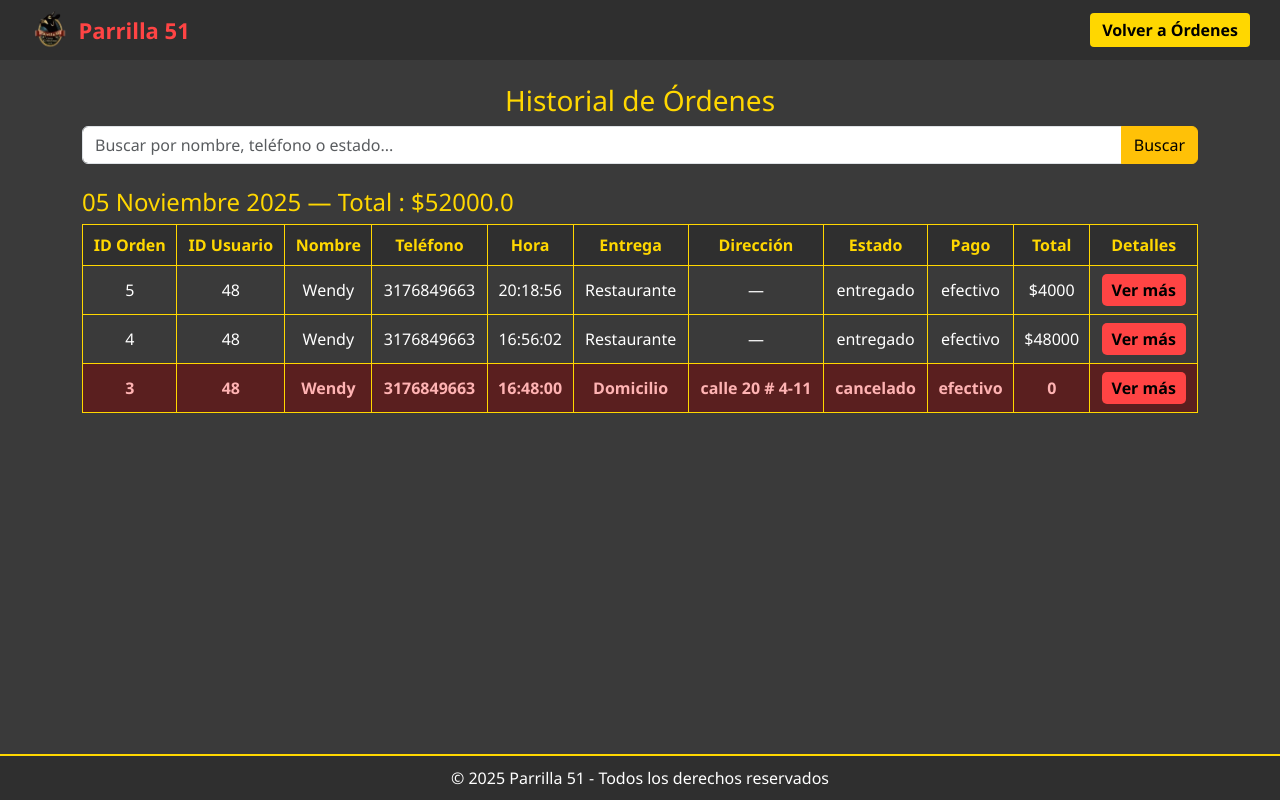
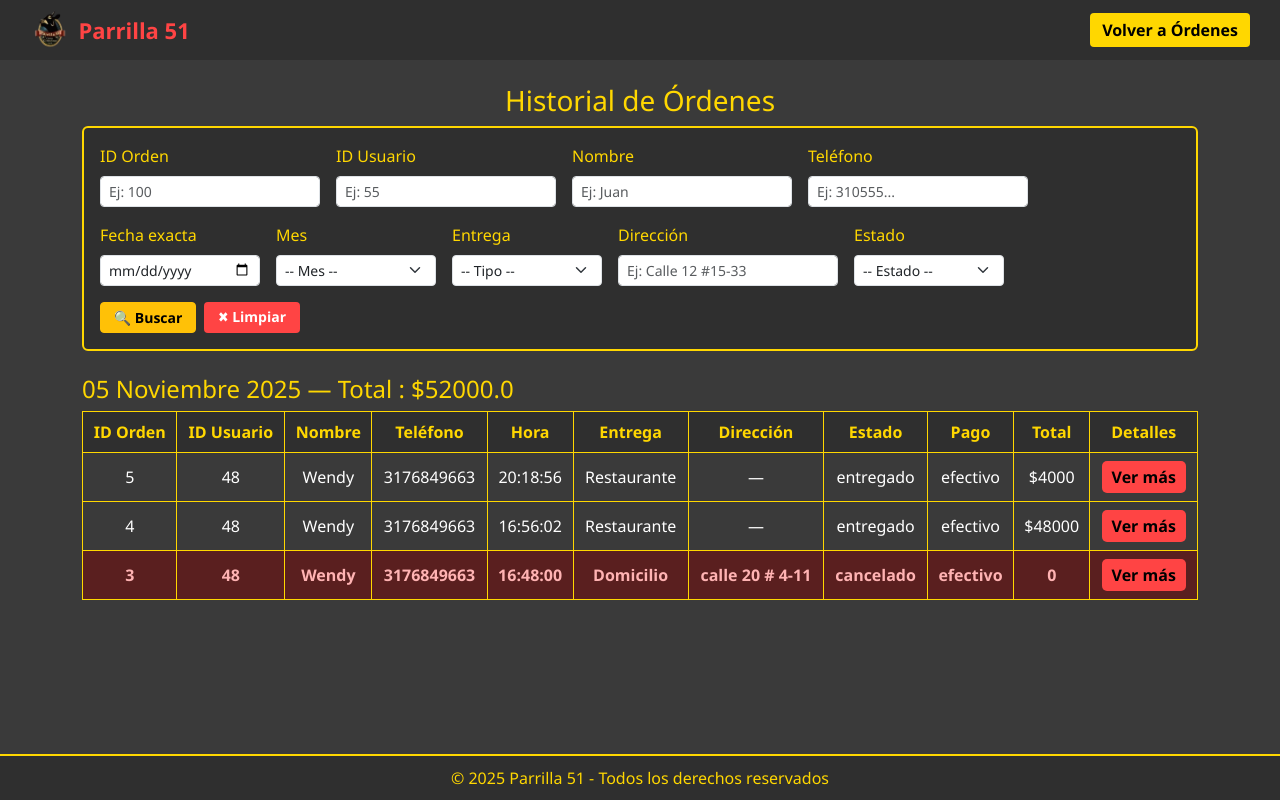
Before and after one commit to tatiana-vega123/parrilla51_final, a Flask app: page /empleado/historial_ordenes in a window 1280 px wide. Run offline with Flask 3, Linux system fonts and the light colour scheme; a user stored in the database is signed in; data comes from the database, SQL or seed files in the repository; parts of the project's set-up code (start-up, migrations or seed data) failed here and were passed over; some libraries are stand-ins or nearby versions.

Commit message:
Barra de busqueda ordenes

```diff
--- a/log/routes/empleado_routes.py
+++ b/log/routes/empleado_routes.py
@@ -479,6 +479,7 @@ def actualizar_estado(id_pedido):
     })
 
 #historial ordenes
+
 @empleado_bp.route('/empleado/historial_ordenes')
 def historial_ordenes_empleado():
     es_empleado, mensaje = verificar_empleado()
@@ -487,53 +488,110 @@ def historial_ordenes_empleado():
         return redirect(url_for('auth.login'))
 
     cur = mysql.connection.cursor(MySQLdb.cursors.DictCursor)
-    search_query = request.args.get('query', '').strip()
 
-    # ========================================
-    # CONSULTA BASE CON JOIN A USUARIOS
-    # ========================================
+    # ============================
+    # OBTENER FILTROS
+    # ============================
+    filtros = {
+        "id_orden": request.args.get('id_orden', '').strip(),
+        "id_usuario": request.args.get('id_usuario', '').strip(),
+        "nombre": request.args.get('nombre', '').strip(),
+        "telefono": request.args.get('telefono', '').strip(),
+        "entrega": request.args.get('entrega', '').strip(),
+        "direccion": request.args.get('direccion', '').strip(),
+        "estado": request.args.get('estado', '').strip(),
+        "fecha_ex": request.args.get('fecha_ex', '').strip(),
+        "mes": request.args.get('mes', '').strip(),
+    }
+
+    # ============================
+    # BASE SQL
+    # ============================
     sql = """
         SELECT
-            p.*,
+            p.id_pedido,
+            p.cod_usuario,
+            p.fecha,
+            p.hora,
+            p.tipo_entrega,
+            p.direccion,
+            p.total,
+            p.metodo_pago,
+            p.estado,
             u.nombre AS nombre_usuario,
             u.telefono AS telefono_usuario
         FROM pedidos p
         JOIN usuarios u ON p.cod_usuario = u.id_usuario
         WHERE p.estado IN ('entregado', 'cancelado')
     """
-
     params = []
 
-    # =======================================
-    # BÚSQUEDA
-    # =======================================
-    if search_query:
-        sql += """
-            AND (
-                u.nombre LIKE %s OR
-                u.telefono LIKE %s OR
-                p.estado LIKE %s
-            )
-        """
-        params.extend([
-            f"%{search_query}%",
-            f"%{search_query}%",
-            f"%{search_query}%"
-        ])
+    # ============================
+    # FILTROS DINÁMICOS
+    # ============================
+
+    if filtros["id_orden"]:
+        sql += " AND p.id_pedido = %s"
+        params.append(filtros["id_orden"])
+
+    if filtros["id_usuario"]:
+        sql += " AND p.cod_usuario = %s"
+        params.append(filtros["id_usuario"])
+
+    if filtros["nombre"]:
+        sql += " AND u.nombre LIKE %s"
+        params.append(f"%{filtros['nombre']}%")
+
+    if filtros["telefono"]:
+        sql += " AND u.telefono LIKE %s"
+        params.append(f"%{filtros['telefono']}%")
+
+    # entrega (restaurante/domicilio)
+    if filtros["entrega"]:
+        sql += " AND p.tipo_entrega = %s"
+        params.append(filtros["entrega"])
+
+    # dirección
+    if filtros["direccion"]:
+        sql += " AND p.direccion LIKE %s"
+        params.append(f"%{filtros['direccion']}%")
+
+    # estado
+    if filtros["estado"].lower() in ['entregado', 'cancelado']:
+        sql += " AND p.estado = %s"
+        params.append(filtros["estado"])
+
+    # ============================
+    # NUEVO FILTRO: FECHA EXACTA
+    # ============================
+    if filtros["fecha_ex"]:
+        sql += " AND p.fecha = %s"
+        params.append(filtros["fecha_ex"])
+
+    # ============================
+    # NUEVO FILTRO: MES
+    # ============================
+    if filtros["mes"]:
+        sql += " AND MONTH(p.fecha) = %s"
+        params.append(filtros["mes"])
 
     sql += " ORDER BY p.fecha DESC, p.hora DESC"
 
     cur.execute(sql, params)
     pedidos = cur.fetchall()
 
+    # ============================
+    # DETALLES DE CADA ORDEN
+    # ============================
     ordenes = []
 
-    # =======================================
-    # BUSCAR DETALLES DE CADA ORDEN
-    # =======================================
     for pedido in pedidos:
         cur.execute("""
-            SELECT dp.cod_producto, dp.cantidad, dp.precio_unitario, p.nombre
+            SELECT
+                dp.cod_producto,
+                dp.cantidad,
+                dp.precio_unitario,
+                p.nombre
             FROM detalle_pedido dp
             JOIN productos p ON dp.cod_producto = p.id_producto
             WHERE dp.cod_pedido = %s
@@ -551,16 +609,15 @@ def historial_ordenes_empleado():
                 'subtotal': subtotal
             })
 
-        # Datos corregidos
         pedido['nombre'] = pedido['nombre_usuario']
         pedido['telefono'] = pedido['telefono_usuario']
         pedido['productos'] = productos
 
         ordenes.append(pedido)
 
-    # =======================================
+    # ============================
     # AGRUPAR POR FECHA
-    # =======================================
+    # ============================
     meses = {
         '01': 'Enero', '02': 'Febrero', '03': 'Marzo', '04': 'Abril',
         '05': 'Mayo', '06': 'Junio', '07': 'Julio', '08': 'Agosto',
@@ -570,11 +627,8 @@ def historial_ordenes_empleado():
     ordenes_por_fecha = {}
 
     for o in ordenes:
-        fecha = str(o['fecha'])  # formato YYYY-MM-DD
-        anio = fecha[:4]
-        mes = fecha[5:7]
-        dia = fecha[8:10]
-
+        fecha = str(o['fecha'])
+        anio, mes, dia = fecha.split("-")
         fecha_bonita = f"{dia} {meses[mes]} {anio}"
 
         if fecha_bonita not in ordenes_por_fecha:
@@ -585,7 +639,6 @@ def historial_ordenes_empleado():
 
         ordenes_por_fecha[fecha_bonita]["lista"].append(o)
 
-        # suma dinero (salta cancelados)
         if o['estado'] != 'cancelado':
             ordenes_por_fecha[fecha_bonita]["total_dinero"] += float(o['total'])
 
@@ -594,9 +647,8 @@ def historial_ordenes_empleado():
     return render_template(
         'historial_ordenes_em.html',
         ordenes_por_fecha=ordenes_por_fecha,
-        query=search_query
+        filtros=filtros
     )
-
 
 # ===============================
 # RESERVAS
--- a/log/template/historial_ordenes_em.html
+++ b/log/template/historial_ordenes_em.html
@@ -6,20 +6,28 @@
   <title>Historial de Órdenes</title>
 
   <link href="https://cdn.jsdelivr.net/npm/bootstrap@5.3.0/dist/css/bootstrap.min.css" rel="stylesheet" />
+
 <style>
-    /* --- Ajustes generales --- */
   html, body {
-        height: 100%;
+      min-height: 100vh;
+      margin: 0;
+      padding: 0;
+      background-color: #3a3a3a;
+      color: #f0f0f0;
+      font-family: "Segoe UI", Tahoma, Geneva, Verdana, sans-serif;
   }
 
   body {
-        background-color: #3a3a3a;
-        color: #f0f0f0;
-        font-family: "Segoe UI", Tahoma, Geneva, Verdana, sans-serif;
-        padding-bottom: 60px; /* espacio para que no tape el contenido */
+      display: flex;
+      flex-direction: column;
+      min-height: 100vh;
   }
 
-    /* --- Navbar --- */
+  .container {
+      flex: 1;
+      padding-bottom: 20px;
+  }
+
   .navbar-custom {
       background-color: #2f2f2f;
       padding: 10px 30px;
@@ -97,21 +105,15 @@
       font-weight: bold;
   }
 
-    /* --- Footer fijo --- */
   footer {
-        position: fixed;
-        bottom: 0;
-        left: 0;
-        width: 100%;
       background-color: #2f2f2f;
-        color: #fff;
+      color: #ffd700;
       text-align: center;
       padding: 10px;
       border-top: 2px solid #ffd700;
-        z-index: 999;
+      flex-shrink: 0;
   }
 </style>
-
 
 </head>
 
@@ -130,20 +132,111 @@
   <div class="container mt-4">
     <h3 class="text-center" style="color:#ffd700;">Historial de Órdenes</h3>
 
-    <!-- BÚSQUEDA -->
-    <form method="GET" action="{{ url_for('empleado.historial_ordenes_empleado') }}" class="mb-4">
-      <div class="input-group">
-        <input type="text" name="query" class="form-control"
-          placeholder="Buscar por nombre, teléfono o estado..."
-          value="{{ request.args.get('query', '') }}" autocomplete="off" />
-        <button class="btn btn-warning" type="submit">Buscar</button>
+    <!-- BÚSQUEDA AVANZADA -->
+    <form method="GET"
+          action="{{ url_for('empleado.historial_ordenes_empleado') }}"
+          class="p-3 mb-4 rounded"
+          style="background:#2f2f2f; border:2px solid #ffd700;">
+
+      <div class="d-flex align-items-end gap-3 flex-wrap">
+
+        <!-- ID Orden -->
+        <div style="min-width:120px;">
+          <label class="form-label" style="color:#ffd700;">ID Orden</label>
+          <input type="number" name="id_orden" class="form-control form-control-sm"
+                value="{{ request.args.get('id_orden','') }}" placeholder="Ej: 100">
         </div>
+
+        <!-- ID Usuario -->
+        <div style="min-width:120px;">
+          <label class="form-label" style="color:#ffd700;">ID Usuario</label>
+          <input type="number" name="id_usuario" class="form-control form-control-sm"
+                value="{{ request.args.get('id_usuario','') }}" placeholder="Ej: 55">
+        </div>
+
+        <!-- Nombre -->
+        <div style="min-width:180px;">
+          <label class="form-label" style="color:#ffd700;">Nombre</label>
+          <input type="text" name="nombre" class="form-control form-control-sm"
+                value="{{ request.args.get('nombre','') }}" placeholder="Ej: Juan">
+        </div>
+
+        <!-- Teléfono -->
+        <div style="min-width:150px;">
+          <label class="form-label" style="color:#ffd700;">Teléfono</label>
+          <input type="text" name="telefono" class="form-control form-control-sm"
+                value="{{ request.args.get('telefono','') }}" placeholder="Ej: 310555...">
+        </div>
+
+        <!-- Fecha exacta -->
+        <div style="min-width:160px;">
+          <label class="form-label" style="color:#ffd700;">Fecha exacta</label>
+          <input type="date" name="fecha_ex" class="form-control form-control-sm"
+                value="{{ request.args.get('fecha_ex','') }}">
+        </div>
+
+        <!-- Mes -->
+        <div style="min-width:160px;">
+          <label class="form-label" style="color:#ffd700;">Mes</label>
+          <select name="mes" class="form-select form-select-sm">
+            <option value="">-- Mes --</option>
+            <option value="01" {% if request.args.get('mes')=='01' %}selected{% endif %}>Enero</option>
+            <option value="02" {% if request.args.get('mes')=='02' %}selected{% endif %}>Febrero</option>
+            <option value="03" {% if request.args.get('mes')=='03' %}selected{% endif %}>Marzo</option>
+            <option value="04" {% if request.args.get('mes')=='04' %}selected{% endif %}>Abril</option>
+            <option value="05" {% if request.args.get('mes')=='05' %}selected{% endif %}>Mayo</option>
+            <option value="06" {% if request.args.get('mes')=='06' %}selected{% endif %}>Junio</option>
+            <option value="07" {% if request.args.get('mes')=='07' %}selected{% endif %}>Julio</option>
+            <option value="08" {% if request.args.get('mes')=='08' %}selected{% endif %}>Agosto</option>
+            <option value="09" {% if request.args.get('mes')=='09' %}selected{% endif %}>Septiembre</option>
+            <option value="10" {% if request.args.get('mes')=='10' %}selected{% endif %}>Octubre</option>
+            <option value="11" {% if request.args.get('mes')=='11' %}selected{% endif %}>Noviembre</option>
+            <option value="12" {% if request.args.get('mes')=='12' %}selected{% endif %}>Diciembre</option>
+          </select>
+        </div>
+
+        <!-- Entrega -->
+        <div style="min-width:150px;">
+          <label class="form-label" style="color:#ffd700;">Entrega</label>
+          <select name="entrega" class="form-select form-select-sm">
+            <option value="">-- Tipo --</option>
+            <option value="restaurante" {% if request.args.get('entrega')=='restaurante' %}selected{% endif %}>Restaurante</option>
+            <option value="domicilio" {% if request.args.get('entrega')=='domicilio' %}selected{% endif %}>Domicilio</option>
+          </select>
+        </div>
+
+        <!-- Dirección -->
+        <div style="min-width:180px;">
+          <label class="form-label" style="color:#ffd700;">Dirección</label>
+          <input type="text" name="direccion" class="form-control form-control-sm"
+                value="{{ request.args.get('direccion','') }}" placeholder="Ej: Calle 12 #15-33">
+        </div>
+
+        <!-- Estado -->
+        <div style="min-width:150px;">
+          <label class="form-label" style="color:#ffd700;">Estado</label>
+          <select name="estado" class="form-select form-select-sm">
+            <option value="">-- Estado --</option>
+            <option value="entregado" {% if request.args.get('estado')=='entregado' %}selected{% endif %}>Entregado</option>
+            <option value="cancelado" {% if request.args.get('estado')=='cancelado' %}selected{% endif %}>Cancelado</option>
+          </select>
+        </div>
+
+        <!-- Botones -->
+        <div class="d-flex gap-2" style="min-width:200px;">
+          <button class="btn btn-warning btn-sm w-50" type="submit" style="font-weight:bold;">🔍 Buscar</button>
+          <a href="{{ url_for('empleado.historial_ordenes_empleado') }}"
+            class="btn btn-danger btn-sm w-50"
+            style="background:#ff4444; border:none; font-weight:bold;">✖ Limpiar</a>
+        </div>
+
+      </div>
+
     </form>
 
     {% if ordenes_por_fecha %}
 
       {% for fecha, data in ordenes_por_fecha.items() %}
-
         <div class="mb-4">
           <h4 style="color:#ffd700;">
             {{ fecha }} — Total : ${{ data.total_dinero }}
@@ -176,9 +269,7 @@
                   <td>{{ o.telefono }}</td>
                   <td>{{ o.hora }}</td>
 
-                  <td>
-                    {% if o.direccion %}Domicilio{% else %}Restaurante{% endif %}
-                  </td>
+                  <td>{{ o.tipo_entrega.capitalize() }}</td>
 
                   <td>{{ o.direccion if o.direccion else '—' }}</td>
 
@@ -207,11 +298,10 @@
 
           </table>
         </div>
-
       {% endfor %}
 
     {% else %}
-      <div class="alert alert-warning text-center">No hay órdenes finalizadas o canceladas.</div>
+      <div class="alert alert-warning text-center">No hay órdenes entregadas o canceladas.</div>
     {% endif %}
   </div>
 
```
Also changed, not shown: log/template/ordenes_empleado.html (+0 -12 lines). Lines whose indentation alone changed are shown as unchanged.
